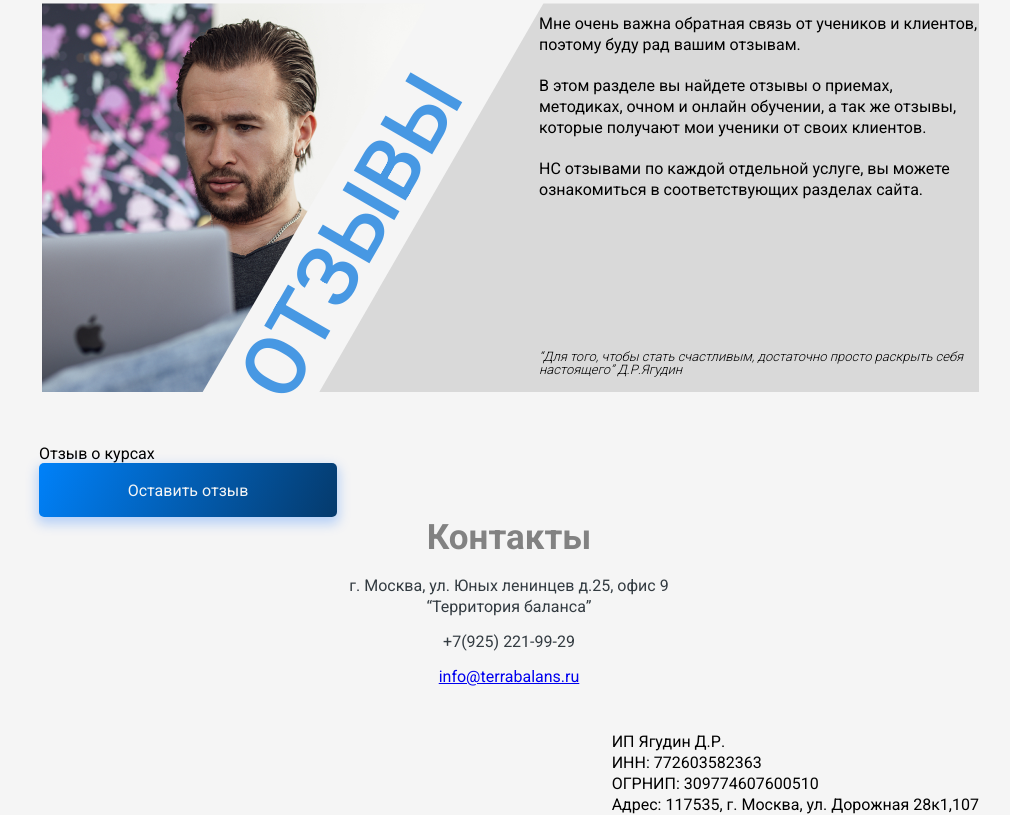
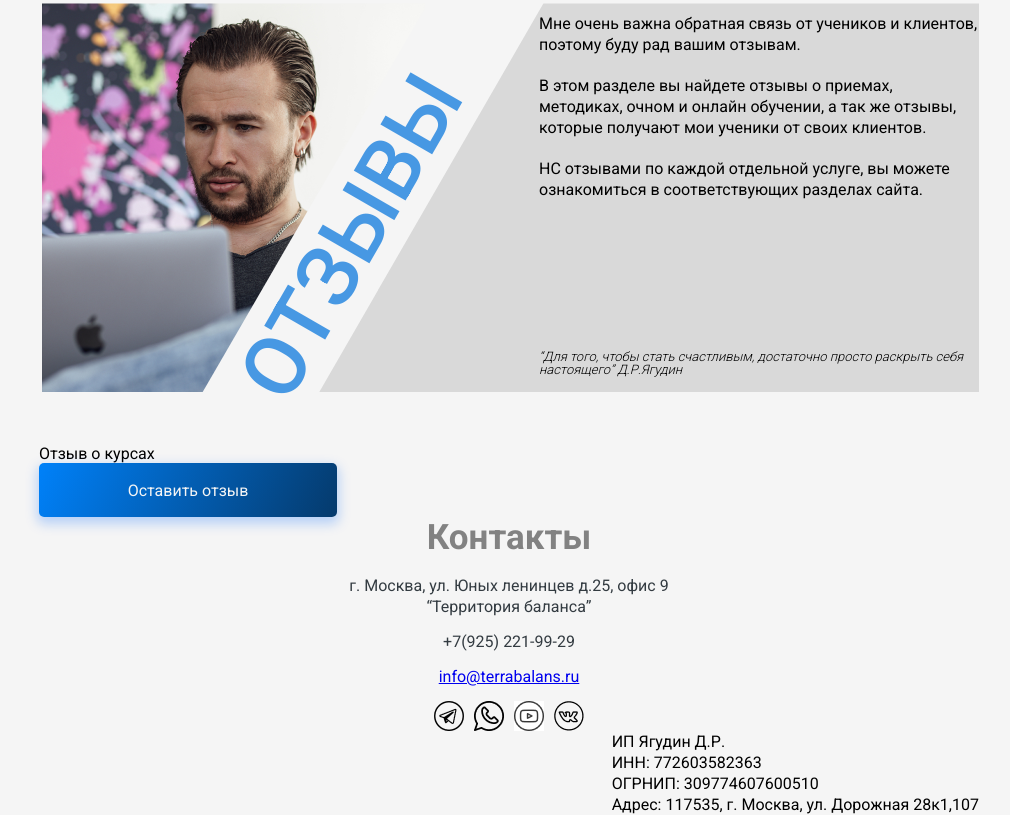
Before and after one commit to shaitanshamma/dryagudin, a website: page index.html in a window 1280 px wide. Shown: the part 3548-4363 px from the top of the page, without its empty margins (131-1141 px from the left). Drawn offline with Linux system fonts and the light colour scheme.

Commit message:
init: add social

```diff
--- a/src/sass/layouts/_contacts.scss
+++ b/src/sass/layouts/_contacts.scss
@@ -24,17 +24,19 @@
     width: 30px;
     height: 30px;
     display: inline-block;
+    margin-right: 10px;
     &_telegram{
-
+      background: url("../img/icons/telegram.png") no-repeat center;
     }
     &_whatsapp{
-
+      background: url("../img/icons/wa.png") no-repeat center;
     }
     &_youtube{
-
+      background: url("../img/icons/youtube.png") no-repeat center;
     }
     &_vk{
-
+      background: url("../img/icons/vk.png") no-repeat center;
+      margin-right: 0;
     }
   }
 }
```
Also changed, not shown: src/sass/style.css, 1 other file.
